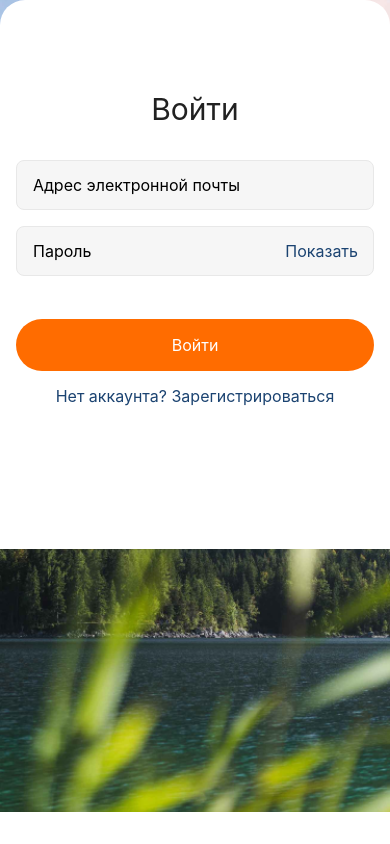
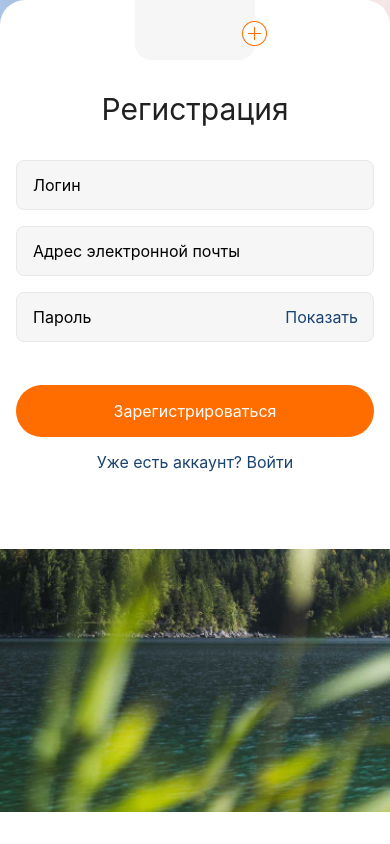
Before and after one commit to VasilenkoYurii/react-native, a React Native app in the folder AwesomeProject/: screen / in a window 390 px wide. Built offline with nearby package versions, Linux system fonts and the light colour scheme.

Commit message:
fix style

```diff
--- a/AwesomeProject/App.js
+++ b/AwesomeProject/App.js
@@ -1,9 +1,9 @@
 // import { StatusBar } from "expo-status-bar";
 // import { Button, StyleSheet, Text, View } from "react-native";
 
-// import { RegistrationScreen } from "./Screens/RegistrationScreen";
+import { RegistrationScreen } from "./Screens/RegistrationScreen";
 import { LoginScreen } from "./Screens/LoginScreen";
 
 export default function App() {
-  return <LoginScreen />;
+  return <RegistrationScreen />;
 }
--- a/AwesomeProject/Screens/LoginScreen.js
+++ b/AwesomeProject/Screens/LoginScreen.js
@@ -1,16 +1,15 @@
 import { useState } from "react";
 import {
-  StyleSheet,
   Text,
   View,
   ImageBackground,
   TextInput,
   ScrollView,
-  Image,
   TouchableOpacity,
 } from "react-native";
 
 import { SumbitButton } from "../components/SubmitButton";
+import { styles } from "../styles/loginStyles";
 
 export const LoginScreen = () => {
   const [isEmailActive, setIsEmailActive] = useState(false);
@@ -82,108 +81,3 @@ export const LoginScreen = () => {
     </ScrollView>
   );
 };
-
-const styles = StyleSheet.create({
-  container: {
-    flex: 1,
-  },
-  bgImage: {
-    flex: 1,
-    justifyContent: "flex-end",
-    width: "100%",
-    height: 812,
-  },
-  formContainer: {
-    position: "relative",
-    backgroundColor: "#ffffff",
-    width: "100%",
-    height: 549,
-    paddingRight: 16,
-    paddingLeft: 16,
-    borderTopEndRadius: 25,
-    borderTopStartRadius: 25,
-
-    alignItems: "center",
-  },
-  imgContainer: {
-    backgroundColor: "#F6F6F6",
-    width: 120,
-    height: 120,
-    borderRadius: 16,
-
-    position: "absolute",
-    top: -60,
-  },
-  addPhotoBtn: {
-    position: "absolute",
-    right: -12,
-    bottom: 14,
-  },
-  formText: {
-    backgroundColor: "#fff",
-  },
-  formTitle: {
-    // fontFamily: "Roboto",
-    color: "#212121",
-    marginTop: 92,
-    marginBottom: 33,
-    fontSize: 30,
-    lineHeight: 35.16,
-  },
-
-  formInput: {
-    marginBottom: 16,
-    paddingLeft: 16,
-
-    backgroundColor: "#f6f6f6",
-    borderColor: "#E8E8E8",
-    borderStyle: "solid",
-    borderWidth: 1,
-    borderRadius: 8,
-    height: 50,
-    width: "100%",
-
-    fontSize: 16,
-    lineHeight: 18.75,
-  },
-  passwordcontainer: {
-    position: "relative",
-    width: "100%",
-  },
-  showPasswordContainer: {
-    position: "absolute",
-    top: 0,
-    right: 0,
-  },
-  showPasswordText: {
-    color: "#1B4371",
-    fontSize: 16,
-    lineHeight: 18.75,
-    padding: 16,
-  },
-  formLastInput: {
-    marginBottom: 43,
-
-    padding: 16,
-
-    backgroundColor: "#f6f6f6",
-    borderColor: "#E8E8E8",
-    borderStyle: "solid",
-    borderWidth: 1,
-    borderRadius: 8,
-    height: 50,
-    width: "100%",
-
-    fontSize: 16,
-    lineHeight: 18.75,
-  },
-  activeFormInput: {
-    borderColor: "#FF6C00",
-    backgroundColor: "#FFFFFF",
-  },
-  prgIfWasAcc: {
-    color: "#1B4371",
-    fontSize: 16,
-    lineHeight: 19,
-  },
-});
--- a/AwesomeProject/Screens/RegistrationScreen.js
+++ b/AwesomeProject/Screens/RegistrationScreen.js
@@ -1,6 +1,5 @@
 import { useState } from "react";
 import {
-  StyleSheet,
   Text,
   View,
   ImageBackground,
@@ -11,11 +10,13 @@ import {
 } from "react-native";
 
 import { SumbitButton } from "../components/SubmitButton";
+import { styles } from "../styles/registraitionStyles";
 
 export const RegistrationScreen = () => {
   const [isLoginActive, setIsLoginActive] = useState(false);
   const [isEmailActive, setIsEmailActive] = useState(false);
   const [isPasswordActive, setIsPasswordActive] = useState(false);
+  const [hiddenPassword, setHiddenPassword] = useState(true);
 
   const handleLoginFocus = () => {
     setIsLoginActive(true);
@@ -39,6 +40,10 @@ export const RegistrationScreen = () => {
 
   const handlePasswordBlur = () => {
     setIsPasswordActive(false);
+  };
+
+  const handleHiddenPassword = () => {
+    setHiddenPassword(!hiddenPassword);
   };
 
   return (
@@ -76,9 +81,13 @@ export const RegistrationScreen = () => {
               onFocus={handlePasswordFocus}
               onBlur={handlePasswordBlur}
               placeholder="Пароль"
+              secureTextEntry={hiddenPassword}
               type="password"
             />
-            <TouchableOpacity style={styles.showPasswordContainer}>
+            <TouchableOpacity
+              style={styles.showPasswordContainer}
+              onPress={handleHiddenPassword}
+            >
               <Text style={styles.showPasswordText}>Показать</Text>
             </TouchableOpacity>
           </View>
@@ -91,107 +100,3 @@ export const RegistrationScreen = () => {
     </ScrollView>
   );
 };
-
-const styles = StyleSheet.create({
-  container: {
-    flex: 1,
-  },
-  bgImage: {
-    flex: 1,
-    justifyContent: "flex-end",
-    width: "100%",
-    height: 812,
-  },
-  formContainer: {
-    position: "relative",
-    backgroundColor: "#ffffff",
-    width: "100%",
-    height: 549,
-    paddingRight: 16,
-    paddingLeft: 16,
-    borderTopEndRadius: 25,
-    borderTopStartRadius: 25,
-
-    alignItems: "center",
-  },
-  imgContainer: {
-    backgroundColor: "#F6F6F6",
-    width: 120,
-    height: 120,
-    borderRadius: 16,
-
-    position: "absolute",
-    top: -60,
-  },
-  addPhotoBtn: {
-    position: "absolute",
-    right: -12,
-    bottom: 14,
-  },
-  formText: {
-    backgroundColor: "#fff",
-  },
-  formTitle: {
-    // fontFamily: "Roboto",
-    color: "#212121",
-    marginTop: 92,
-    marginBottom: 33,
-    fontSize: 30,
-    lineHeight: 35.16,
-  },
-
-  formInput: {
-    marginBottom: 16,
-    padding: 16,
-
-    backgroundColor: "#f6f6f6",
-    borderColor: "#E8E8E8",
-    borderStyle: "solid",
-    borderWidth: 1,
-    borderRadius: 8,
-    height: 50,
-    width: "100%",
-
-    fontSize: 16,
-    lineHeight: 18.75,
-  },
-  passwordcontainer: {
-    position: "relative",
-    width: "100%",
-  },
-  showPasswordContainer: {
-    position: "absolute",
-    top: 16,
-    right: 16,
-  },
-  showPasswordText: {
-    color: "#1B4371",
-    fontSize: 16,
-    lineHeight: 18.75,
-  },
-  formLastInput: {
-    marginBottom: 43,
-
-    padding: 16,
-
-    backgroundColor: "#f6f6f6",
-    borderColor: "#E8E8E8",
-    borderStyle: "solid",
-    borderWidth: 1,
-    borderRadius: 8,
-    height: 50,
-    width: "100%",
-
-    fontSize: 16,
-    lineHeight: 18.75,
-  },
-  activeFormInput: {
-    borderColor: "#FF6C00",
-    backgroundColor: "#FFFFFF",
-  },
-  prgIfWasAcc: {
-    color: "#1B4371",
-    fontSize: 16,
-    lineHeight: 19,
-  },
-});
--- /dev/null
+++ b/AwesomeProject/styles/loginStyles.js
@@ -0,0 +1,98 @@
+import { StyleSheet } from "react-native";
+
+export const styles = StyleSheet.create({
+  container: {
+    flex: 1,
+  },
+  bgImage: {
+    flex: 1,
+    justifyContent: "flex-end",
+    width: "100%",
+    height: 812,
+  },
+  formContainer: {
+    position: "relative",
+    backgroundColor: "#ffffff",
+    width: "100%",
+    height: 489,
+    paddingRight: 16,
+    paddingLeft: 16,
+    borderTopEndRadius: 25,
+    borderTopStartRadius: 25,
+
+    alignItems: "center",
+  },
+  formText: {
+    backgroundColor: "#fff",
+  },
+  formTitle: {
+    // fontFamily: "Roboto",
+    color: "#212121",
+    marginTop: 32,
+    marginBottom: 33,
+    fontSize: 30,
+    lineHeight: 35.16,
+  },
+
+  formInput: {
+    marginBottom: 16,
+    paddingLeft: 16,
+    paddingTop: 14,
+    paddingBottom: 14,
+
+    backgroundColor: "#f6f6f6",
+    borderColor: "#E8E8E8",
+    borderStyle: "solid",
+    borderWidth: 1,
+    borderRadius: 8,
+    height: 50,
+    width: "100%",
+
+    fontSize: 16,
+    lineHeight: 18.75,
+
+    overflow: "hidden",
+  },
+  passwordcontainer: {
+    position: "relative",
+    width: "100%",
+  },
+  showPasswordContainer: {
+    position: "absolute",
+    top: 0,
+    right: 0,
+  },
+  showPasswordText: {
+    color: "#1B4371",
+    fontSize: 16,
+    padding: 16,
+    lineHeight: 18.75,
+  },
+  formLastInput: {
+    marginBottom: 43,
+
+    paddingLeft: 16,
+    paddingTop: 14,
+    paddingBottom: 14,
+
+    backgroundColor: "#f6f6f6",
+    borderColor: "#E8E8E8",
+    borderStyle: "solid",
+    borderWidth: 1,
+    borderRadius: 8,
+    height: 50,
+    width: "100%",
+
+    fontSize: 16,
+    lineHeight: 18.75,
+  },
+  activeFormInput: {
+    borderColor: "#FF6C00",
+    backgroundColor: "#FFFFFF",
+  },
+  prgIfWasAcc: {
+    color: "#1B4371",
+    fontSize: 16,
+    lineHeight: 19,
+  },
+});
--- /dev/null
+++ b/AwesomeProject/styles/registraitionStyles.js
@@ -0,0 +1,112 @@
+import { StyleSheet } from "react-native";
+
+export const styles = StyleSheet.create({
+  container: {
+    flex: 1,
+  },
+  bgImage: {
+    flex: 1,
+    justifyContent: "flex-end",
+    width: "100%",
+    height: 812,
+  },
+  formContainer: {
+    position: "relative",
+    backgroundColor: "#ffffff",
+    width: "100%",
+    height: 549,
+    paddingRight: 16,
+    paddingLeft: 16,
+    borderTopEndRadius: 25,
+    borderTopStartRadius: 25,
+
+    alignItems: "center",
+  },
+  imgContainer: {
+    backgroundColor: "#F6F6F6",
+    width: 120,
+    height: 120,
+    borderRadius: 16,
+
+    position: "absolute",
+    top: -60,
+  },
+  addPhotoBtn: {
+    position: "absolute",
+    right: -12,
+    bottom: 14,
+  },
+  formText: {
+    backgroundColor: "#fff",
+  },
+  formTitle: {
+    // fontFamily: "Roboto",
+    color: "#212121",
+    marginTop: 92,
+    marginBottom: 33,
+    fontSize: 30,
+    lineHeight: 35.16,
+  },
+
+  formInput: {
+    marginBottom: 16,
+    paddingLeft: 16,
+    paddingTop: 14,
+    paddingBottom: 14,
+
+    backgroundColor: "#f6f6f6",
+    borderColor: "#E8E8E8",
+    borderStyle: "solid",
+    borderWidth: 1,
+    borderRadius: 8,
+    height: 50,
+    width: "100%",
+
+    fontSize: 16,
+    lineHeight: 18.75,
+
+    overflow: "hidden",
+  },
+  passwordcontainer: {
+    position: "relative",
+    width: "100%",
+  },
+  showPasswordContainer: {
+    position: "absolute",
+    top: 0,
+    right: 0,
+  },
+  showPasswordText: {
+    color: "#1B4371",
+    fontSize: 16,
+    padding: 16,
+    lineHeight: 18.75,
+  },
+  formLastInput: {
+    marginBottom: 43,
+
+    paddingLeft: 16,
+    paddingTop: 14,
+    paddingBottom: 14,
+
+    backgroundColor: "#f6f6f6",
+    borderColor: "#E8E8E8",
+    borderStyle: "solid",
+    borderWidth: 1,
+    borderRadius: 8,
+    height: 50,
+    width: "100%",
+
+    fontSize: 16,
+    lineHeight: 18.75,
+  },
+  activeFormInput: {
+    borderColor: "#FF6C00",
+    backgroundColor: "#FFFFFF",
+  },
+  prgIfWasAcc: {
+    color: "#1B4371",
+    fontSize: 16,
+    lineHeight: 19,
+  },
+});
```
